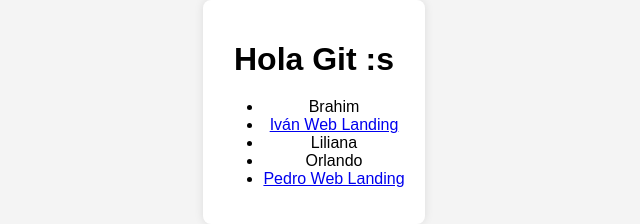
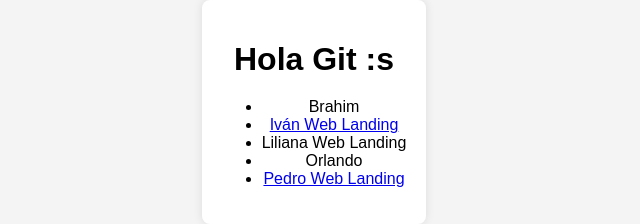
Before and after one commit to 6072927/prueba-github, a plain HTML site: page index.html in a window 1280 px wide. Shown: the part 288-512 px from the top of the page, without its empty margins (326-966 px from the left). Drawn offline with Linux system fonts and the light colour scheme.

Commit message:
nombreweb1

```diff
--- a/index.html
+++ b/index.html
@@ -12,7 +12,7 @@
         <ul>
             <li>Brahim</li>
             <li><a href="/ivan-front-act01-landing-page-main/index.html">Iván Web Landing</a></li>
-            <li>Liliana</li>
+            <li><a href="/LilianaWebLanding/index.html"></a>Liliana Web Landing</li>
             <li>Orlando</li>
             <li><a href="/PedroWebLanding/index.html">Pedro Web Landing</a></li>
         </ul>
```
